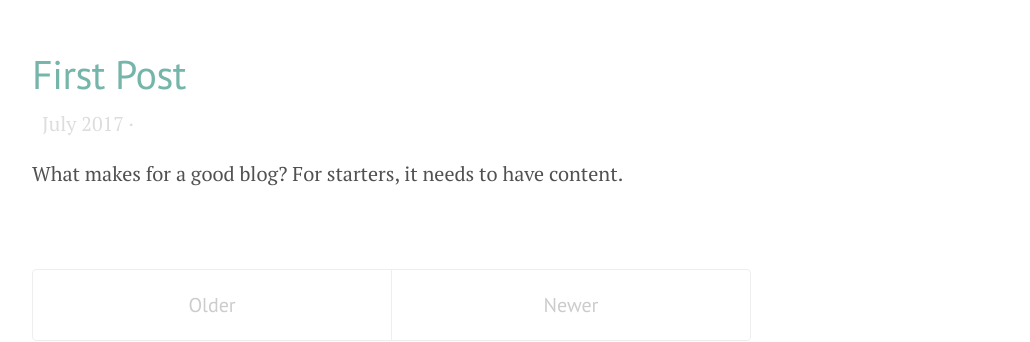
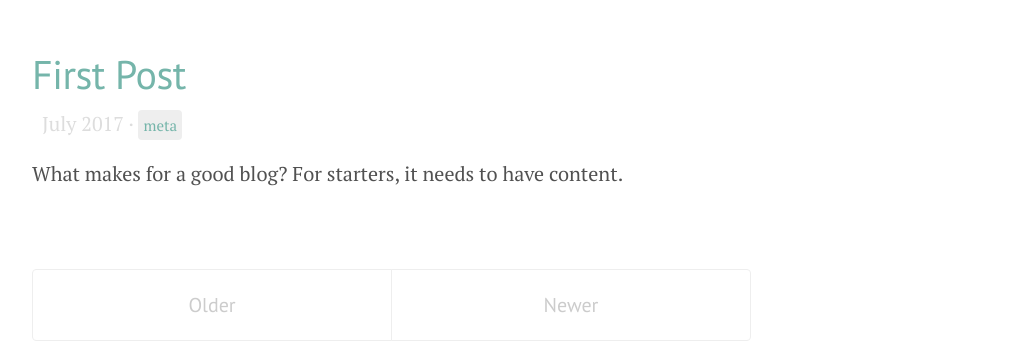
Before and after one commit to MikeTV/PositiveTinker, a Jekyll site: the page built from index.html, in a window 1280 px wide. Shown: the part 363-705 px from the top of the page, without its empty margins (248-1278 px from the left). Built offline with Jekyll 4.4.1, drawn with Linux system fonts in a browser that asks for light colours; the list of posts is cut into pages by our own code.

Commit message:
Update from Forestry.io - 2017-07-15-first-post.md

```diff
--- a/_posts/2017-07-15-first-post.md
+++ b/_posts/2017-07-15-first-post.md
@@ -1,9 +1,11 @@
 ---
+comments: false
 date: 2017-07-15 13:14
 description: ''
 layout: post
+tags:
+- meta
 title: First Post
-comments: false
 ---
 
 
```
